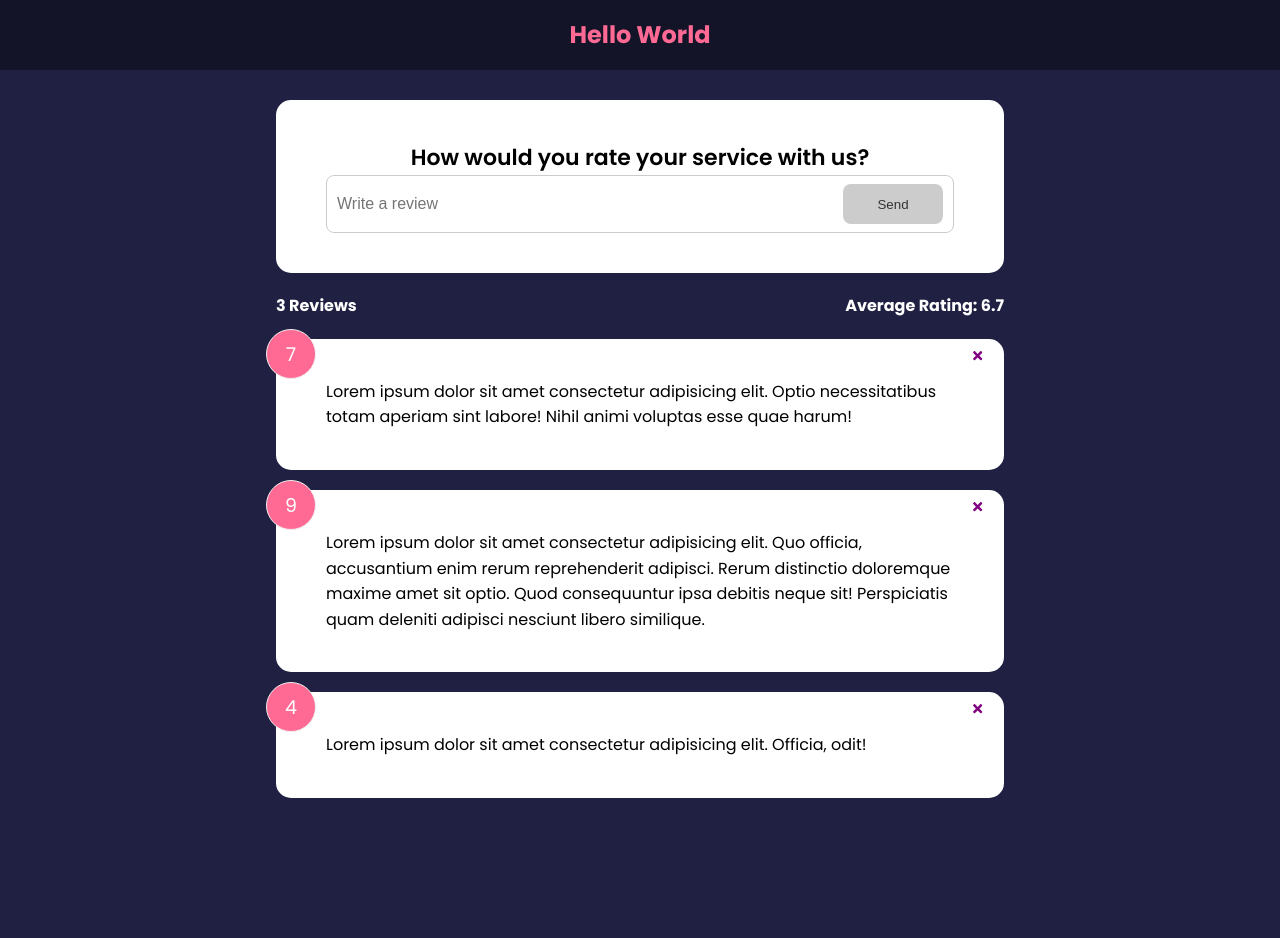
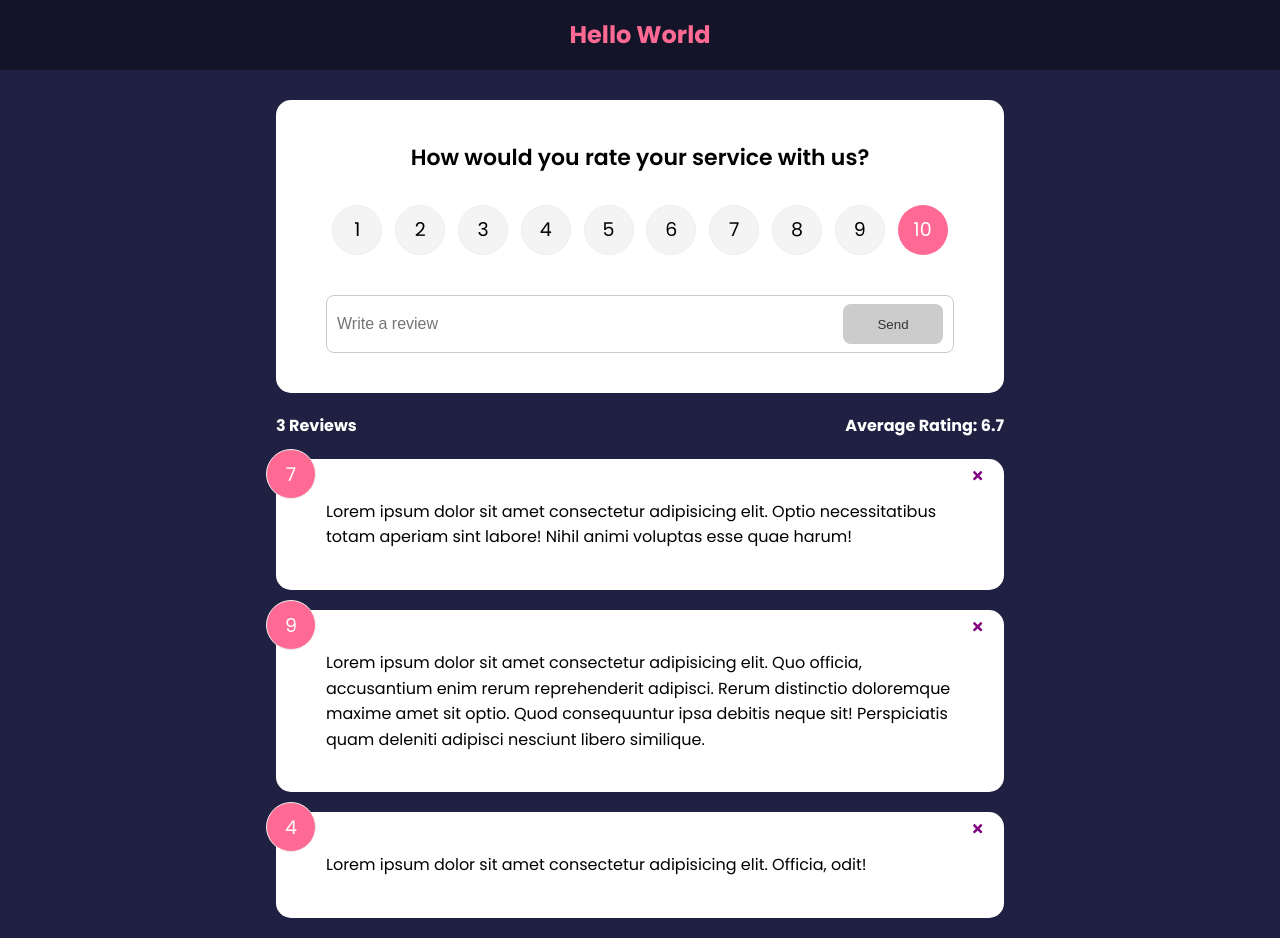
Before and after one commit to JLoweDev/react-feedback-app, a React (Create React App) app: page / in a window 1280 px wide. Before the commit the page ends 818 px from the top, so only its background shows below. Built offline with nearby package versions, Linux system fonts and the light colour scheme.

Commit message:
added RatingSelect.js

```diff
--- a/src/components/FeedbackForm.js
+++ b/src/components/FeedbackForm.js
@@ -2,9 +2,11 @@ import React from 'react'
 import {useState} from 'react'
 import Card from './shared/Card'
 import Button from './shared/Button'
+import RatingSelect from './RatingSelect'
 
 function FeedbackForm() {
     const [text, setText] = useState('')
+    const [rating, setRating] = useState(10)
     const [btnDisabled, setBtnDisabled] = useState(true)
     const [message, setMessage] = useState('')
 
@@ -27,7 +29,7 @@ function FeedbackForm() {
         <Card>
             <form>
                 <h2>How would you rate your service with us?</h2>
-                {/* @todo - rating select component */}
+                <RatingSelect select={setRating} selected={rating} />
                 <div className="input-group">
                     <input onChange={handleTextChange} type="text" placeholder='Write a review' value={text} />
                     <Button type="submit" isDisabled={btnDisabled}>Send</Button>
--- /dev/null
+++ b/src/components/RatingSelect.js
@@ -0,0 +1,27 @@
+import React from 'react'
+
+function RatingSelect({ select, selected }) {
+    const handleChange = (e) => {
+        select(+e.currentTarget.value)
+    }
+
+    return (
+        <ul className='rating'>
+            {Array.from({ length: 10 }, (_, i) => (
+                <li key={`rating-${i + 1}`}>
+                <input
+                    type='radio'
+                    id={`num${i + 1}`}
+                    name='rating'
+                    value={i + 1}
+                    onChange={handleChange}
+                    checked={selected === i + 1}
+                />
+                <label htmlFor={`num${i + 1}`}>{i + 1}</label>
+                </li>
+            ))}
+        </ul>
+    )
+}
+
+export default RatingSelect
```
